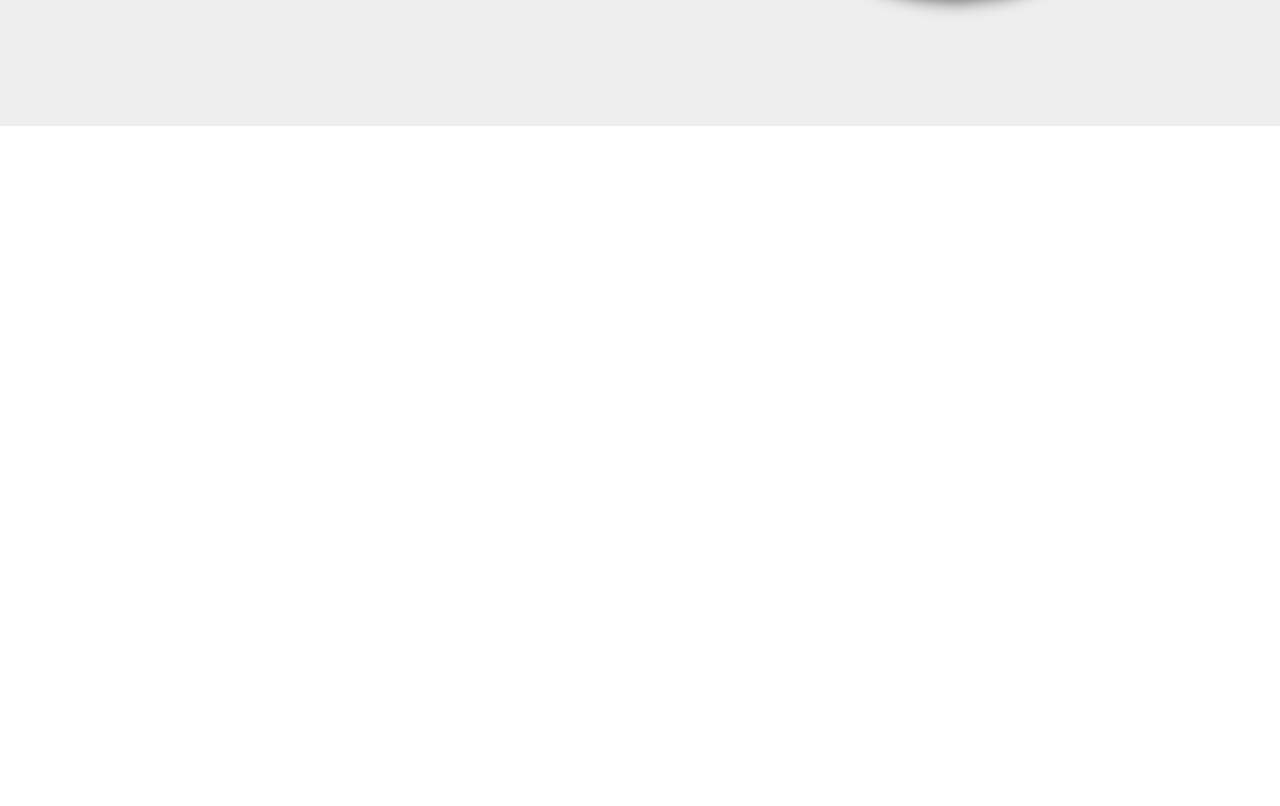
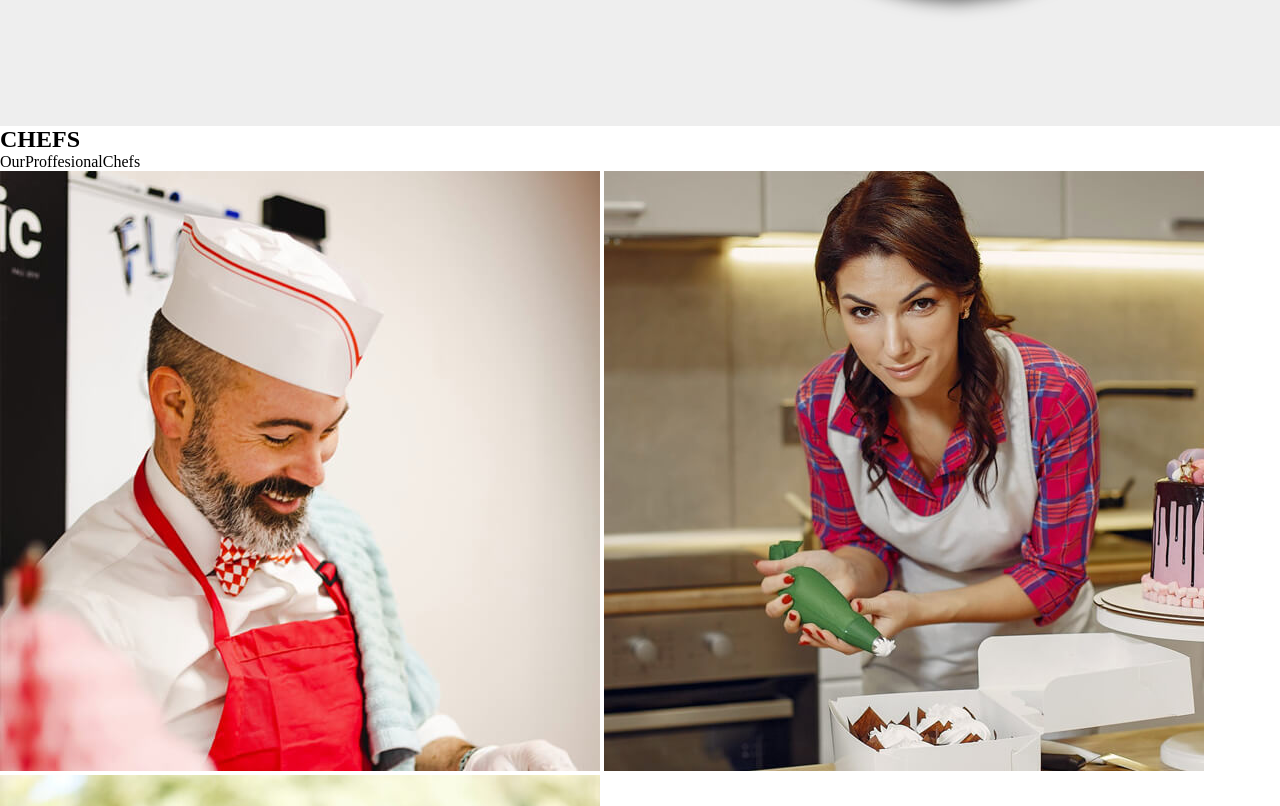
Before and after one commit to fadywadea/mealify, a plain HTML site: page index.html in a window 1280 px wide. Shown: the part 674-1480 px from the top of the page. Before the commit the page ends 800 px from the top, so only its background shows below. Drawn offline with Linux system fonts and the light colour scheme.

Commit message:
inital commit

```diff
--- a/css/stylesheet.css
+++ b/css/stylesheet.css
@@ -25,6 +25,7 @@
   box-shadow: 0 5px 25px rgba(1 1 1 / 10%);
   text-transform: capitalize;
   font-family: var(--font-defult);
+  z-index: 999;
 }
 
 .dot a {
@@ -84,7 +85,7 @@ body:has(.home:target) .home-link {
   padding-bottom: 5px;
 }
 
-body:has(.chefs:target) .chef-link {
+body:has(.chefs:target) .chefs-link {
   color: #212529;
   border-bottom: 3px solid var(--primry-color);
   padding-bottom: 5px;
--- a/index.html
+++ b/index.html
@@ -65,11 +65,19 @@
   </header>
   <!--End header-->
 
-  <!--Start Section1-->
+  <!--Start Section2-->
   <section>
-
+    <div class="chefs" id="chefs">
+      <h2>CHEFS</h2>
+      <p>Our<span>Proffesional</span>Chefs</p>
+      <div class="section2">
+        <img src="images/2.jpg" alt="chef">
+        <img src="images/3.jpg" alt="chef">
+        <img src="images/4.jpg" alt="chef">
+      </div>
+    </div>
   </section>
-  <!--End Section1-->
+  <!--End Section2-->
 
 </body>
 
```
Also changed, not shown: images/2.jpg (added), images/3.jpg (added), images/4.jpg (added).
